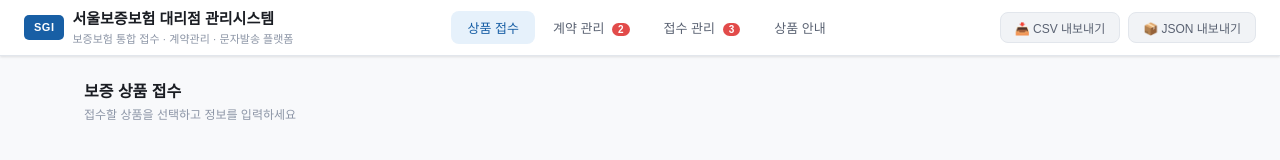
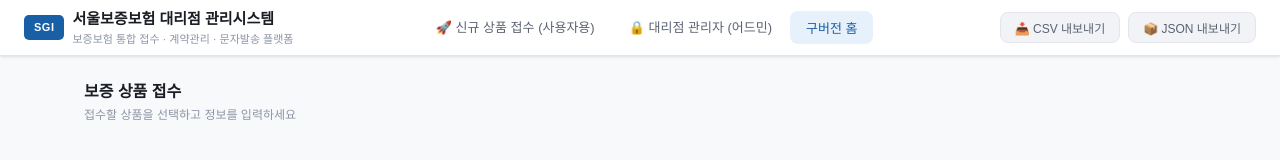
Before and after one commit to raysalarify-sketch/worked-sgi, a plain HTML site: page index.html in a window 1280 px wide. Drawn offline with Linux system fonts and the light colour scheme.

Commit message:
Link new apply/admin pages to index

```diff
--- a/index.html
+++ b/index.html
@@ -277,10 +277,9 @@ body{font-family:'Pretendard','Noto Sans KR',sans-serif;background:var(--bg);col
     </div>
   </div>
   <div class="nav">
-    <button class="nav-btn active" onclick="showPage('apply',this)">상품 접수</button>
-    <button class="nav-btn" onclick="showPage('contracts',this)">계약 관리 <span class="nav-badge" id="expiryCount">2</span></button>
-    <button class="nav-btn" onclick="showPage('admin',this)">접수 관리 <span class="nav-badge" id="pendingCount">3</span></button>
-    <button class="nav-btn" onclick="showPage('products',this)">상품 안내</button>
+    <a href="apply.html" class="nav-btn" style="text-decoration:none; display:inline-flex; align-items:center;">🚀 신규 상품 접수 (사용자용)</a>
+    <a href="admin.html" class="nav-btn" style="text-decoration:none; display:inline-flex; align-items:center;">🔒 대리점 관리자 (어드민)</a>
+    <button class="nav-btn active" onclick="showPage('apply',this)">구버전 홈</button>
   </div>
   <div class="topbar-actions">
     <button class="export-btn" onclick="exportCSV()">📥 CSV 내보내기</button>
```
